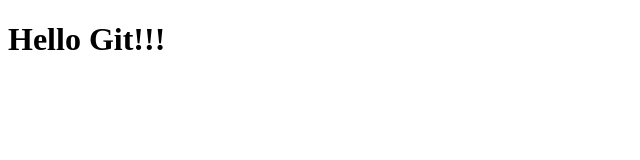
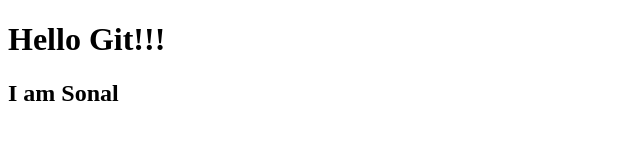
Before and after one commit to Sonal08kasabe/test_repo, a plain HTML site: page inde.html in a window 1280 px wide. Shown: the whole page, without its empty margins (0-640 px from the left). Drawn offline with Linux system fonts and the light colour scheme.

Commit message:
Added 1 change

```diff
--- a/inde.html
+++ b/inde.html
@@ -8,5 +8,6 @@
 </head>
 <body>
     <h1>Hello Git!!!</h1>
+    <h2>I am Sonal</h2>
 </body>
 </html>
```
